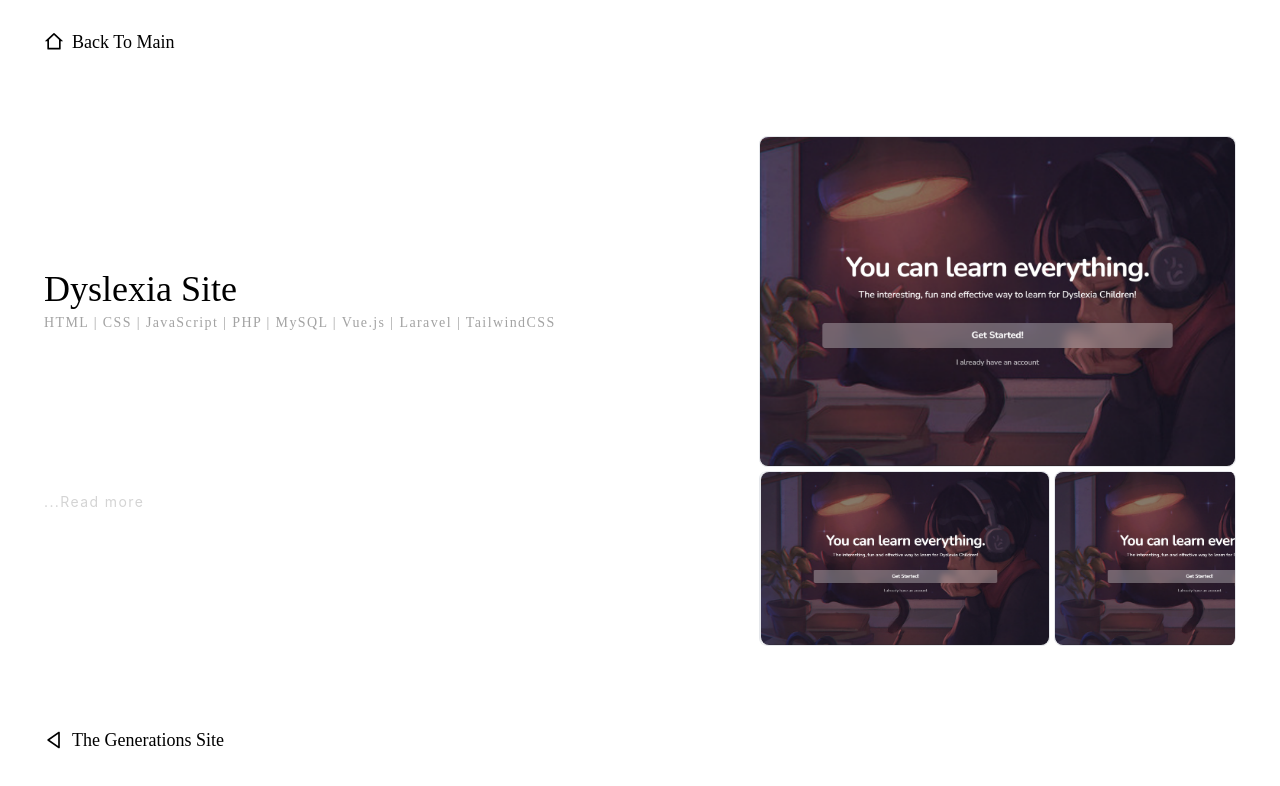
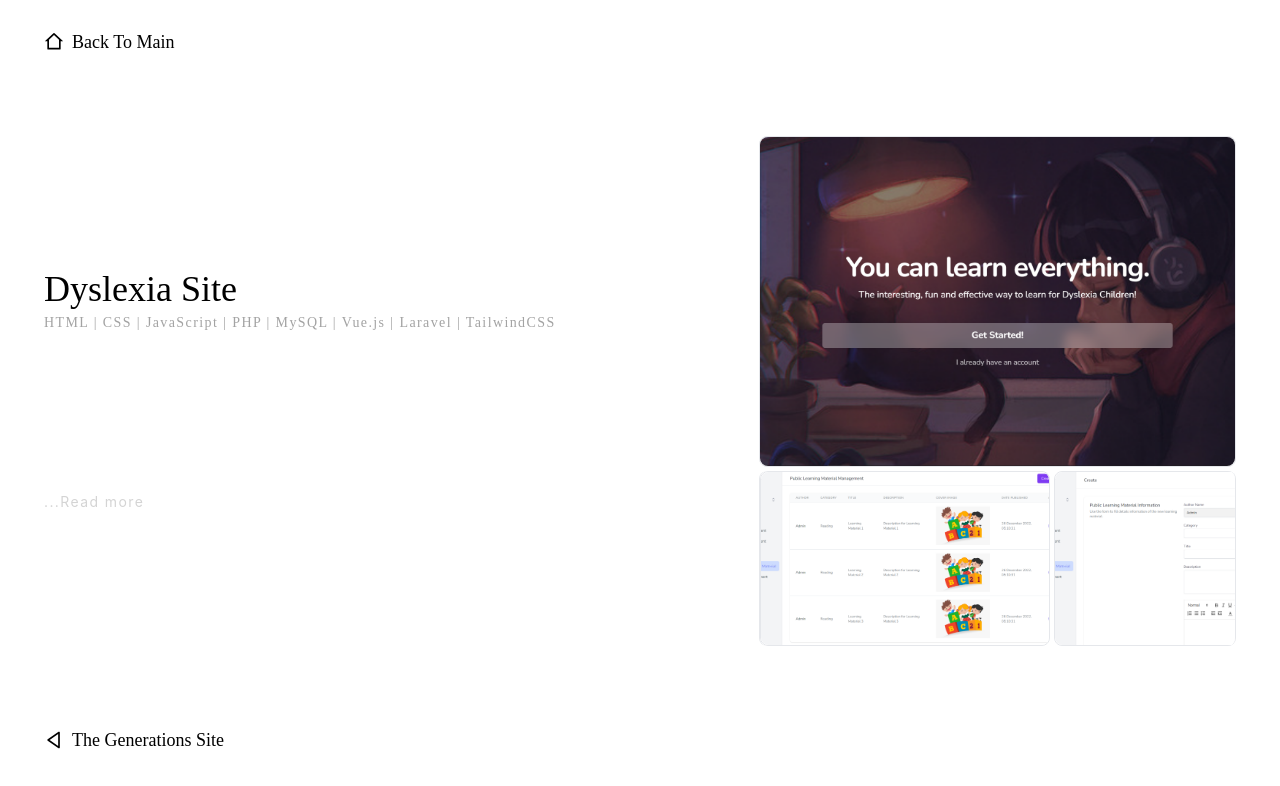
Before and after one commit to drfrank66613/personal-portfolio-website, a Next.js app: page /projects/dyslexia-site in a window 1280 px wide. Shown: the top 786 px of the page. Built offline with nearby package versions, Linux system fonts and the light colour scheme; a web font is replaced by a local one.

Commit message:
Update projects.tsx
-modify some content
-add in new images to gallery prop

```diff
--- a/data/projects.tsx
+++ b/data/projects.tsx
@@ -116,6 +116,12 @@ export const Projects: Projects = [
               </li>
             </ul>
           </div>
+          <br />
+          <p className="text-xs leading-relaxed">
+            Note: The overall flow of application is not complete yet as this
+            app is still in development. Hence, only the features listed above
+            that I think worth to display and demonstrate.
+          </p>
         </article>
       ),
     },
@@ -192,11 +198,47 @@ export const Projects: Projects = [
       "TailwindCSS",
     ],
     gallery: [
-      { id: "ds1", src: "/dyslexia-site.png", alt: "Dyslexia Site Thumbnail" },
       { id: "ds2", src: "/dyslexia-site.png", alt: "Dyslexia Site Thumbnail" },
-      { id: "ds3", src: "/dyslexia-site.png", alt: "Dyslexia Site Thumbnail" },
-      { id: "ds4", src: "/dyslexia-site.png", alt: "Dyslexia Site Thumbnail" },
-      { id: "ds5", src: "/dyslexia-site.png", alt: "Dyslexia Site Thumbnail" },
+      {
+        id: "ds-public-learning-material",
+        src: "/ds-public-learning-material.png",
+        alt: "Dyslexia Site - Public Learning Material Thumbnail",
+      },
+      {
+        id: "ds-public-learning-material-create",
+        src: "/ds-public-learning-material-create.png",
+        alt: "Dyslexia Site - Public Learning Material (Create Module) Thumbnail",
+      },
+      {
+        id: "ds-public-learning-material-readAll",
+        src: "/ds-public-learning-material-readAll.png",
+        alt: "Dyslexia Site - Public Learning Material (Read All Module) Thumbnail",
+      },
+      {
+        id: "ds-public-learning-material-readOne",
+        src: "/ds-public-learning-material-readOne.png",
+        alt: "Dyslexia Site - Public Learning Material (Read One Module) Thumbnail",
+      },
+      {
+        id: "ds-admin-announcement",
+        src: "/ds-admin-announcement.png",
+        alt: "Dyslexia Site - Admin Announcement Management Thumbnail",
+      },
+      {
+        id: "ds-admin-announcement-edit",
+        src: "/ds-admin-announcement-edit.png",
+        alt: "Dyslexia Site - Admin Announcement Management {Edit Module} Thumbnail",
+      },
+      {
+        id: "ds-admin-announcement-read",
+        src: "/ds-admin-announcement-read.png",
+        alt: "Dyslexia Site - Admin Announcement Management {Read Module} Thumbnail",
+      },
+      {
+        id: "ds-option-module-cud",
+        src: "/ds-option-module-cud.png",
+        alt: "Dyslexia Site - Option {Create, Update, Delete Modules} Thumbnail",
+      },
     ],
     content: {
       initial: (
@@ -231,12 +273,7 @@ export const Projects: Projects = [
             </li>
             <li>
               <span className="text-neutral-400">
-                CRUD operations for Option module
-              </span>
-            </li>
-            <li>
-              <span className="text-neutral-400">
-                One of Specialized Learning Materials module (Simple Game)
+                CUD operations for Option module
               </span>
             </li>
           </ul>
```
